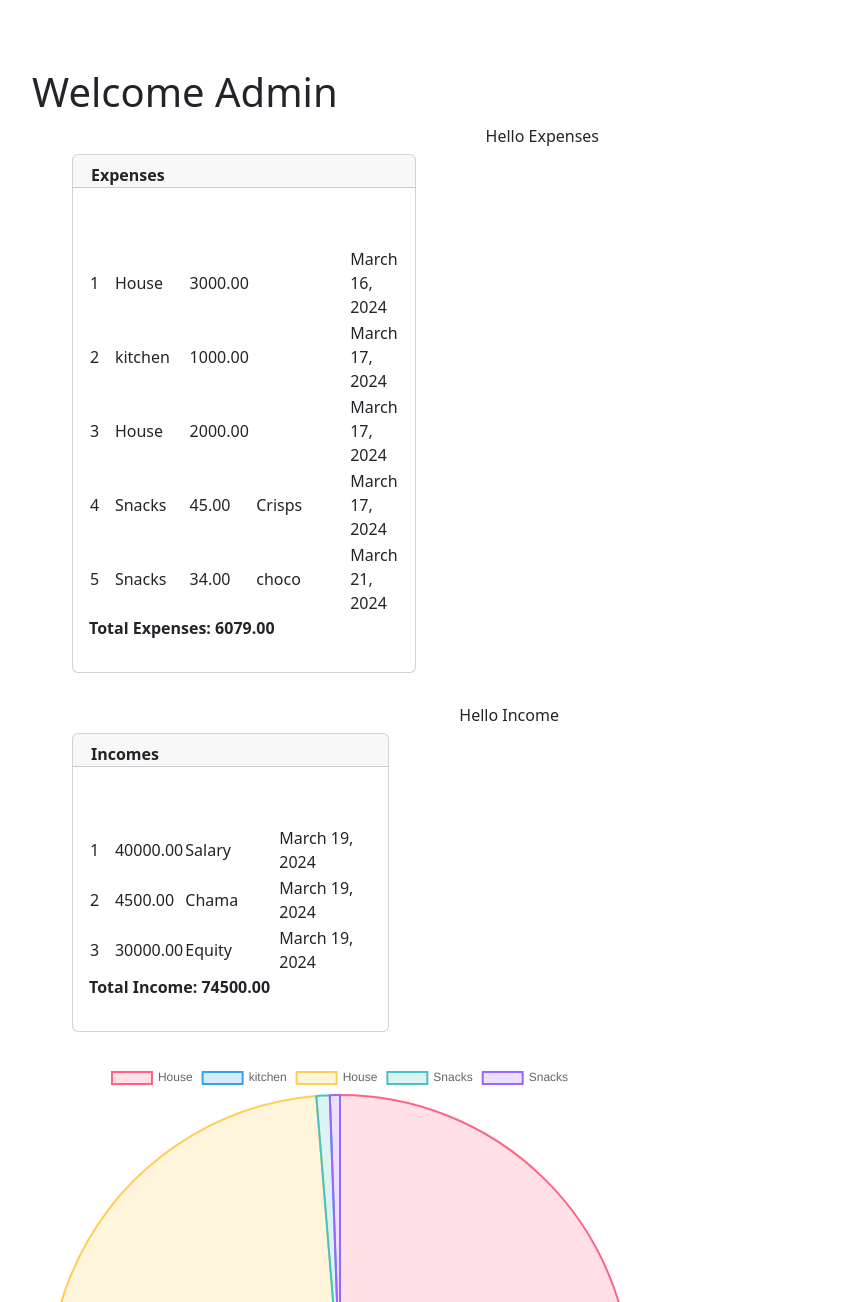
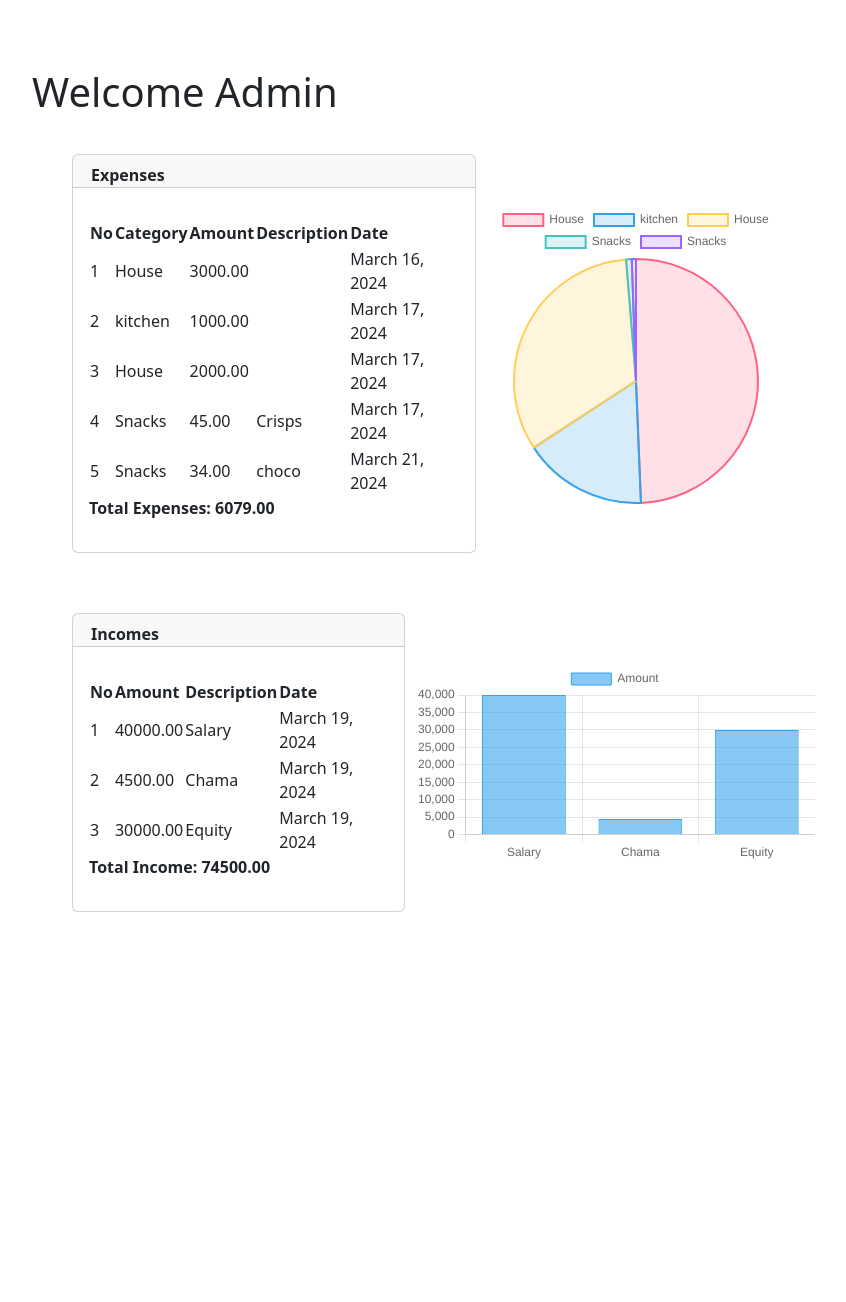
Before and after one commit to Namukuru/Tracker, a Django app: page /UserProfile/ in a window 1280 px wide. Shown: the part 56-1358 px from the top of the page, without its empty margins (300-1146 px from the left). After the commit the page ends 968 px from the top, so only its background shows below. Run offline with Django 5.2, Linux system fonts and the light colour scheme; a user stored in the database is signed in; data comes from the database, SQL or seed files in the repository.

Commit message:
Aligning chart with the tables

```diff
--- a/website/templates/userProfile.html
+++ b/website/templates/userProfile.html
@@ -8,9 +8,9 @@
     <title>User Profile</title>
     <script src="https://cdn.jsdelivr.net/npm/chart.js"></script>
     <style>
-
       .page-container {
         display: flex;
+        float: left;
         flex-wrap: wrap;
         width: 100%;
         margin: 0 auto;
@@ -18,7 +18,10 @@
       }
       .card-container {
         margin: 30px;
-
+        display: flex;
+        float: center;
+        flex-wrap: wrap;
+        width: 100%;
       }
       .nav-item {
         padding-left: 10px;
@@ -35,8 +38,13 @@
         width: 100%;
         z-index: 1000; /* Ensure the navbar is above other content */
       }
+      .expense-chart,
+      .income-chart {
+        display: flex;
+        justify-content: center;
+        align-items: center;
+      }
     </style>
-
   </head>
   <body >
     <h1>Welcome {{ user.username }}</h1>
@@ -53,7 +61,7 @@
                 <p class="card-text">
                   {% if expenses %}
                   <table class="table-expense table-striped table-hover">
-                    <thead class="table-dark">
+                    <thead>
                       <tr>
                         <th>No</th>
                         <th>Category</th>
@@ -82,55 +90,7 @@
               </div>
             </div>
           </div>
-          <div class="expense-message">
-            <p>Hello Expenses</p>
-          </div>
-
-        </section>
-        <section class="income">
-          <div class="card-container">
-            <div class="card text">
-              <div class="card-header">
-                <ul class="nav nav-tabs card-header-tabs">
-                  <li class="nav-item"><strong>Incomes</strong></li>
-                </ul>
-              </div>
-              <div class="card-body">
-                <p class="card-text">
-                  {% if incomes %}
-                  <table class="table-income table-striped table-hover">
-                    <thead class="table-dark">
-                      <tr>
-                        <th>No</th>
-                        <th>Amount</th>
-                        <th>Description</th>
-                        <th>Date</th>
-                      </tr>
-                    </thead>
-                    <tbody>
-                      {% for income in incomes %}
-                      <tr>
-                        <td>{{ forloop.counter }}</td>
-                        <td>{{ income.amount }}</td>
-                        <td>{{ income.description }}</td>
-                        <td>{{ income.date }}</td>
-                      </tr>
-                      {% endfor %}
-                    </tbody>
-                  </table>
-                  <p><strong>Total Income: {{ total_income }}</strong></p>
-                  {% else %}
-                  <h3>You have not yet recorded any income</h3>
-                  {% endif %}
-                </p>
-              </div>
-            </div>
-          </div>
-          <div class="expense-message">
-            <p>Hello Income</p>
-          </div>
-        </section>
-    </div>
+          <div class="expense-chart">
             <canvas id="expenseChart" width="300" height="300"></canvas>
             <script>
               // Extract data from the HTML table
@@ -179,6 +139,49 @@
                 }
               });
             </script>
+          </div>
+
+        </section>
+        <section class="income">
+          <div class="card-container">
+            <div class="card text">
+              <div class="card-header">
+                <ul class="nav nav-tabs card-header-tabs">
+                  <li class="nav-item"><strong>Incomes</strong></li>
+                </ul>
+              </div>
+              <div class="card-body">
+                <p class="card-text">
+                  {% if incomes %}
+                  <table class="table-income table-striped table-hover">
+                    <thead>
+                      <tr>
+                        <th>No</th>
+                        <th>Amount</th>
+                        <th>Description</th>
+                        <th>Date</th>
+                      </tr>
+                    </thead>
+                    <tbody>
+                      {% for income in incomes %}
+                      <tr>
+                        <td>{{ forloop.counter }}</td>
+                        <td>{{ income.amount }}</td>
+                        <td>{{ income.description }}</td>
+                        <td>{{ income.date }}</td>
+                      </tr>
+                      {% endfor %}
+                    </tbody>
+                  </table>
+                  <p><strong>Total Income: {{ total_income }}</strong></p>
+                  {% else %}
+                  <h3>You have not yet recorded any income</h3>
+                  {% endif %}
+                </p>
+              </div>
+            </div>
+          </div>
+          <div class="income-chart">
             <canvas id="incomeChart" width="400" height="200"></canvas>
             <script>
                 // Extract data from the HTML table
@@ -219,6 +222,9 @@
                     }
                 });
             </script>
+          </div>
+        </section>
+    </div>
   </body>
 </html>
 {% endblock %}
```
Lines whose indentation alone changed are shown as unchanged.
